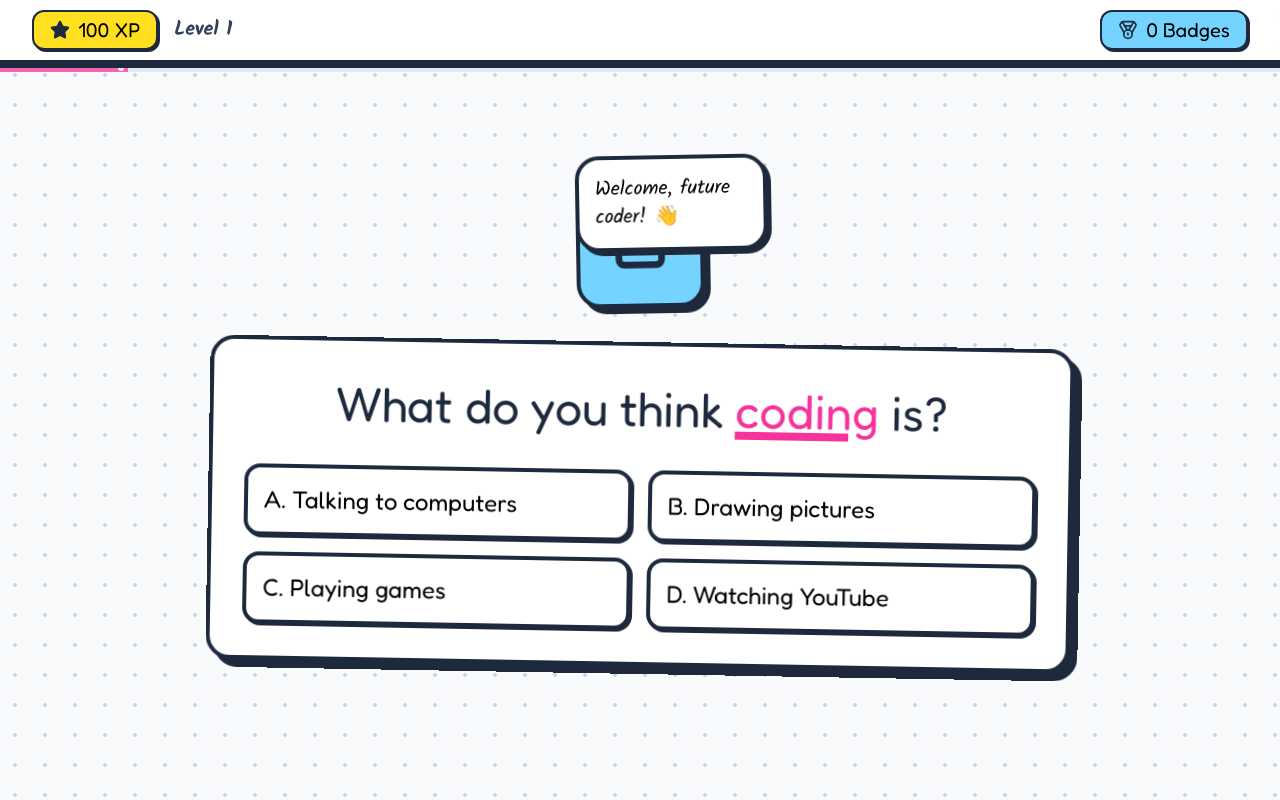
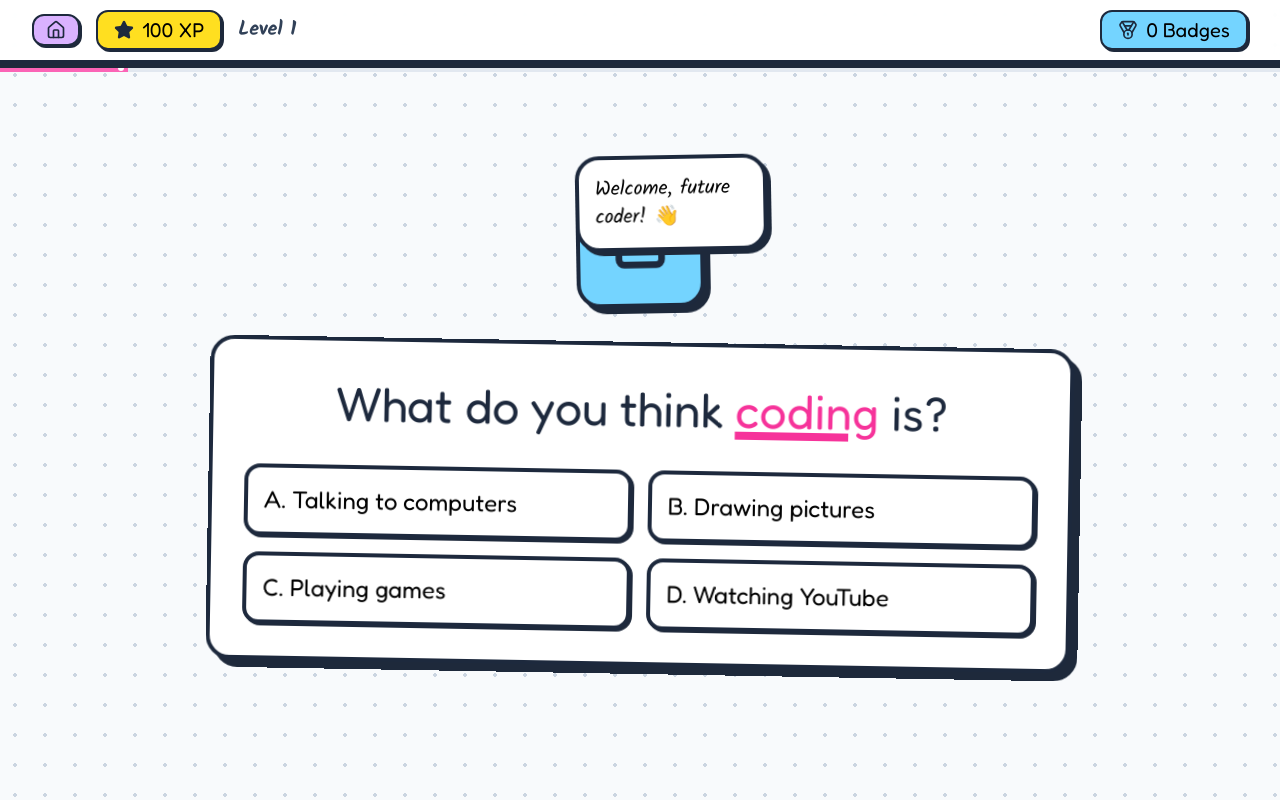
Before and after one commit to ashkam58/codeQuest, a React (Vite) app: page / in a window 1280 px wide. Both pictures are taken after a click on the button "START ADVENTURE". Built offline with nearby package versions, Linux system fonts and the light colour scheme.

Commit message:
Add Home button to progress bar

```diff
--- a/src/components/ui/ProgressBar.tsx
+++ b/src/components/ui/ProgressBar.tsx
@@ -1,11 +1,11 @@
 import React, { useState } from 'react';
 import { useGame } from '../../context/GameContext';
 import { BADGE_REGISTRY } from '../../types';
-import { Star, Medal, X } from 'lucide-react';
+import { Star, Medal, X, Home } from 'lucide-react';
 import { audio } from './DoodleUI';
 
 export const ProgressBar: React.FC = () => {
-  const { xp, level, unlockedBadges } = useGame();
+  const { xp, level, unlockedBadges, setLevel } = useGame();
   const [showBadges, setShowBadges] = useState(false);
 
   return (
@@ -15,6 +15,14 @@ export const ProgressBar: React.FC = () => {
         <div className="w-full h-16 bg-white/90 backdrop-blur-sm border-b-4 border-slate-800 flex items-center justify-between px-4 md:px-8 pointer-events-auto shadow-[0_4px_0_#1e293b]">
 
           <div className="flex items-center gap-4">
+            <button
+              onClick={() => { audio.playPop(); setLevel(0); }}
+              className="bg-purple-300 border-2 border-slate-800 rounded-xl px-3 py-1 flex items-center justify-center font-chunky shadow-[2px_2px_0_#1e293b] hover:-translate-y-0.5 transition-transform active:translate-y-0.5 active:shadow-none"
+              title="Return to Home"
+            >
+              <Home size={20} className="text-slate-800" />
+            </button>
+
             <div className="bg-yellow-300 border-2 border-slate-800 rounded-xl px-4 py-1 flex items-center gap-2 font-chunky shadow-[2px_2px_0_#1e293b]">
               <Star size={20} className="text-slate-800 fill-slate-800" />
               <span className="text-xl">{xp} XP</span>
--- a/src/context/GameContext.tsx
+++ b/src/context/GameContext.tsx
@@ -42,7 +42,7 @@ export const GameProvider: React.FC<{ children: ReactNode }> = ({ children }) =>
   };
 
   const setLevel = (level: number) => {
-    setData(prev => ({ ...prev, level: Math.max(prev.level, level) }));
+    setData(prev => ({ ...prev, level }));
   };
 
   const unlockBadge = (badgeId: string) => {
```
